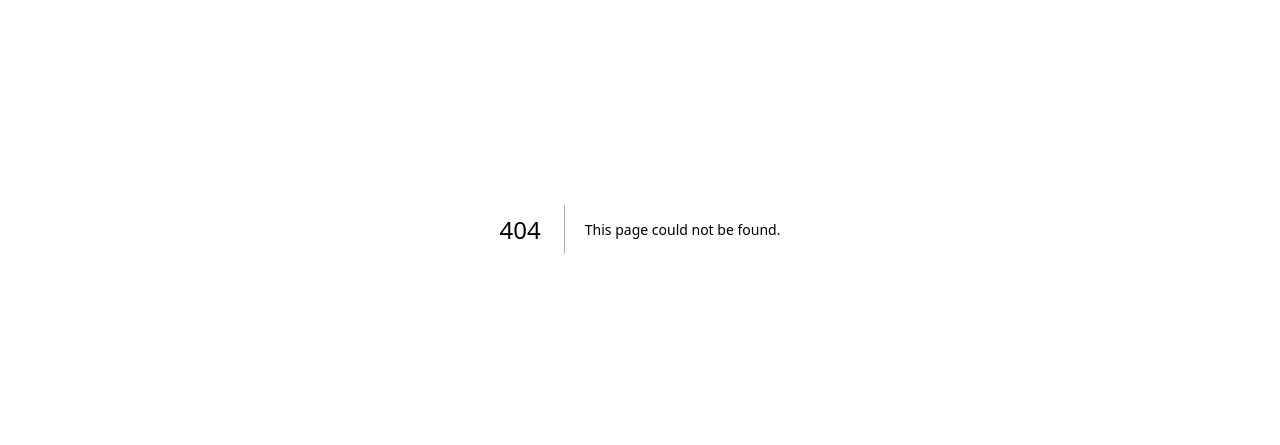
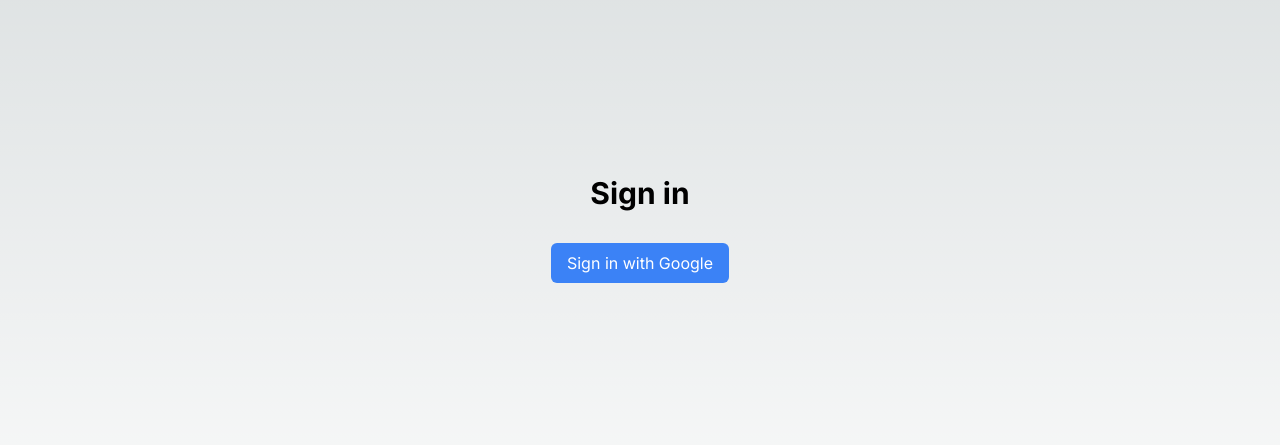
Before and after one commit to danielsteman/gogocardless, a Next.js app in the folder web/: page /login in a window 1280 px wide. Before the commit this address had no page. Shown: the part 203-648 px from the top of the page. Built offline with nearby package versions, Linux system fonts and the light colour scheme.

Commit message:
login wip

```diff
--- /dev/null
+++ b/web/src/app/login/page.tsx
@@ -0,0 +1,24 @@
+// app/auth/signin/page.tsx
+'use client';
+
+import { signIn } from 'next-auth/react';
+
+const SignIn = () => {
+  return (
+    <div className='flex flex-col items-center justify-center min-h-screen py-2'>
+      <h1 className='text-3xl font-bold mb-8'>Sign in</h1>
+      <div className='flex flex-col space-y-4'>
+        <div>
+          <button
+            onClick={() => signIn('google')}
+            className='px-4 py-2 text-white bg-blue-500 rounded-md hover:bg-blue-600'
+          >
+            Sign in with Google
+          </button>
+        </div>
+      </div>
+    </div>
+  );
+};
+
+export default SignIn;
```
Also changed, not shown: web/src/app/auth.ts (line endings or trailing spaces).
